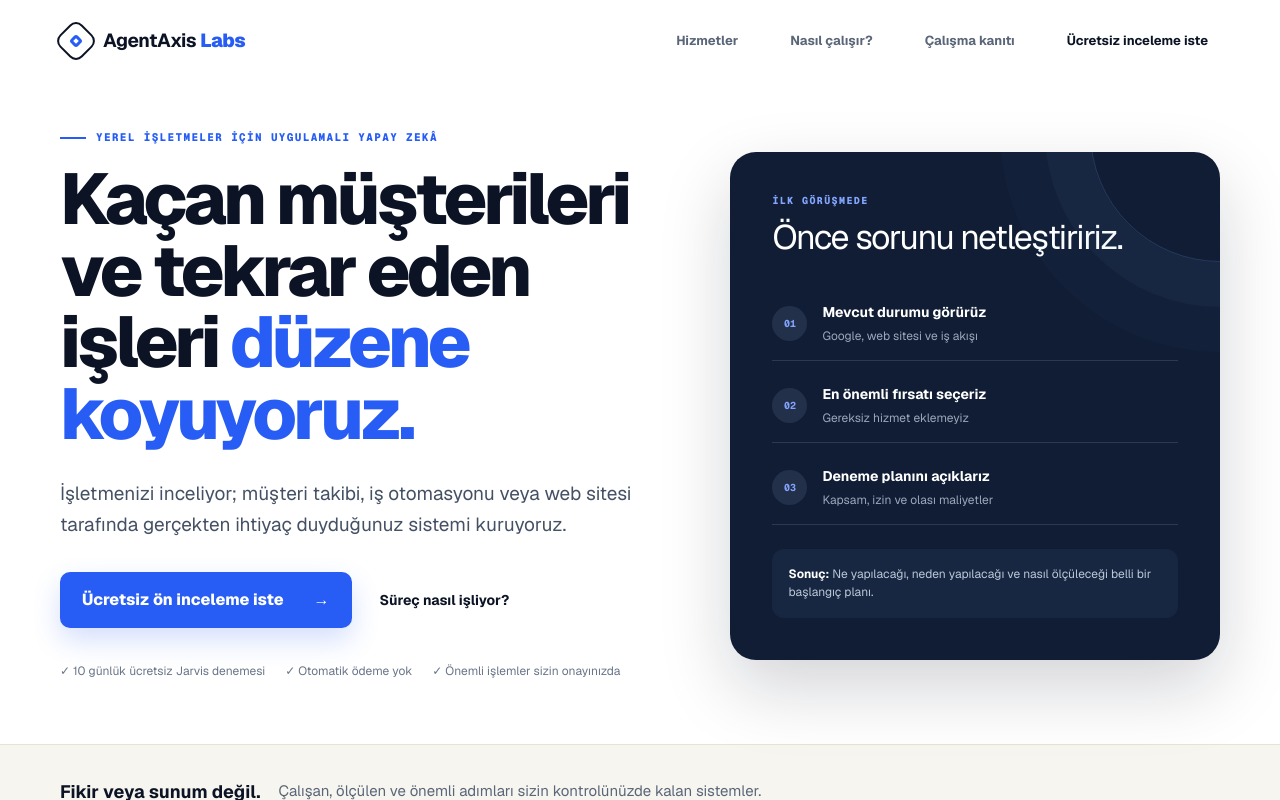
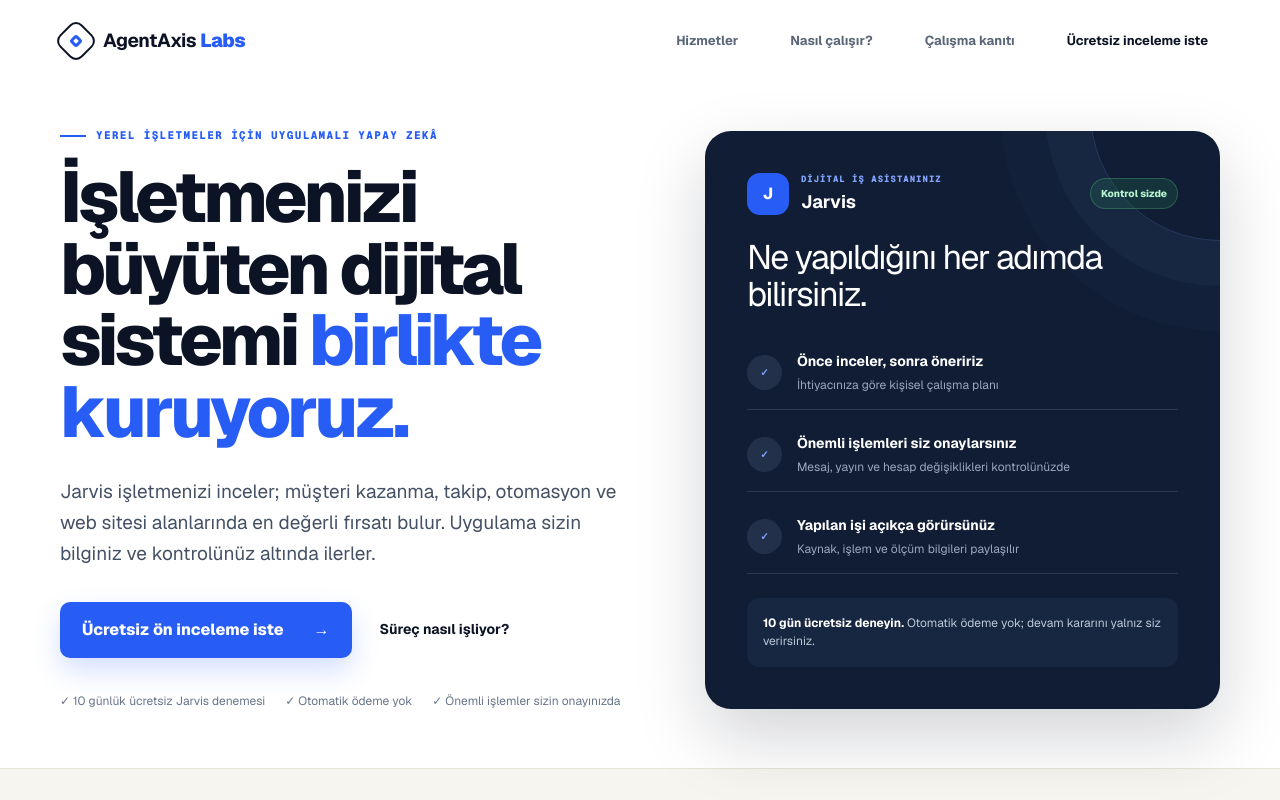
Before and after one commit to umutisbilen35-create/agentaxis-site, a Next.js app: page / in a window 1280 px wide. Built offline with nearby package versions, Linux system fonts and the light colour scheme.

Commit message:
Strengthen homepage services and trust

```diff
--- a/app/globals.css
+++ b/app/globals.css
@@ -38,7 +38,7 @@ a { color:inherit; text-decoration:none; }
 .eyebrow { margin:0 0 20px; color:var(--blue); font:750 11px/1 var(--font-geist-mono),monospace; letter-spacing:1.35px; text-transform:uppercase; display:flex; align-items:center; gap:10px; }
 .eyebrow span { width:26px; height:2px; background:currentColor; }
 .eyebrow.light { color:#84a5ff; }
-.hero { min-height:calc(100dvh - 174px); display:grid; grid-template-columns:1.1fr .9fr; gap:72px; align-items:center; padding-block:50px 64px; }
+.hero { min-height:580px; display:grid; grid-template-columns:1.06fr .94fr; gap:64px; align-items:center; padding-block:48px 58px; }
 h1 { font-size:clamp(49px,5.6vw,75px); line-height:1; letter-spacing:-3.8px; margin:0; max-width:760px; font-weight:710; }
 h1 em { color:var(--blue); font-style:normal; }
 .lead { color:#445064; max-width:680px; font-size:19px; line-height:1.65; margin:28px 0 32px; }
@@ -49,7 +49,13 @@ h1 em { color:var(--blue); font-style:normal; }
 .heroPanel { border-radius:26px; background:var(--navy); color:#fff; padding:42px; box-shadow:0 28px 70px rgba(11,19,36,.18); position:relative; overflow:hidden; }
 .heroPanel:after { content:""; position:absolute; width:260px; height:260px; border-radius:50%; border:1px solid rgba(132,165,255,.2); right:-130px; top:-150px; box-shadow:0 0 0 45px rgba(132,165,255,.04),0 0 0 90px rgba(132,165,255,.025); }
 .heroPanel>p { color:#84a5ff; font:750 10px var(--font-geist-mono); letter-spacing:1.4px; margin:0 0 12px; }
-.heroPanel h2 { font-size:34px; line-height:1.1; letter-spacing:-1.5px; margin:0 0 30px; max-width:360px; }
+.jarvisBadge { display:flex; align-items:center; gap:12px; margin-bottom:24px; position:relative; z-index:1; }
+.jarvisBadge>span { width:42px; height:42px; display:grid; place-items:center; border-radius:13px; background:var(--blue); color:#fff; font-weight:800; }
+.jarvisBadge small,.jarvisBadge strong { display:block; }
+.jarvisBadge small { color:#84a5ff; font:750 9px var(--font-geist-mono); letter-spacing:1px; margin-bottom:3px; }
+.jarvisBadge strong { font-size:18px; }
+.jarvisBadge i { margin-left:auto; color:#b7f5ce; background:rgba(52,211,110,.12); border:1px solid rgba(91,224,143,.25); border-radius:999px; padding:7px 10px; font-size:10px; font-weight:750; font-style:normal; }
+.heroPanel h2 { font-size:34px; line-height:1.1; letter-spacing:-1.5px; margin:0 0 22px; max-width:390px; }
 .heroPanel ul { list-style:none; padding:0; margin:0; display:grid; gap:8px; position:relative; z-index:1; }
 .heroPanel li { display:flex; gap:15px; align-items:center; border-bottom:1px solid #2b3a54; padding:15px 0; }
 .heroPanel li>span { width:35px; height:35px; display:grid; place-items:center; border-radius:50%; background:#22304a; color:#84a5ff; font:700 10px var(--font-geist-mono); flex:0 0 auto; }
@@ -59,15 +65,29 @@ h1 em { color:var(--blue); font-style:normal; }
 .panelNote { margin-top:24px; padding:16px; border-radius:12px; background:#172741; color:#bdc8d8; font-size:12px; line-height:1.55; }
 .panelNote strong { color:#fff; }
 
-.clarityBar { background:var(--cream); border-block:1px solid #e8e3d7; }
-.clarityBar .shell { min-height:92px; display:flex; align-items:center; gap:18px; }
-.clarityBar strong { font-size:18px; }
-.clarityBar span { color:var(--muted); font-size:15px; }
+.homeServices { background:var(--cream); border-block:1px solid #e8e3d7; padding:44px 0 40px; }
+.homeServicesHead { display:flex; align-items:end; justify-content:space-between; gap:30px; margin-bottom:25px; }
+.homeServicesHead small { color:var(--blue); font:750 10px var(--font-geist-mono); letter-spacing:1.2px; }
+.homeServicesHead h2 { font-size:clamp(25px,3vw,37px); letter-spacing:-1.4px; margin:7px 0 0; }
+.homeServicesHead button { border:0; background:none; color:var(--blue); font:700 13px inherit; cursor:pointer; white-space:nowrap; }
+.homeServiceGrid { display:grid; grid-template-columns:repeat(5,1fr); gap:10px; }
+.homeServiceGrid button { min-height:138px; padding:18px; text-align:left; border:1px solid #e1ded4; border-radius:16px; background:#fff; cursor:pointer; transition:.2s; }
+.homeServiceGrid button:hover { transform:translateY(-3px); border-color:#b8c9ff; box-shadow:0 14px 30px rgba(11,19,36,.08); }
+.homeServiceGrid i { width:34px; height:34px; display:grid; place-items:center; background:var(--sky); color:var(--blue); border-radius:10px; font-size:18px; font-style:normal; }
+.homeServiceGrid strong,.homeServiceGrid small { display:block; }
+.homeServiceGrid strong { margin:18px 0 5px; font-size:14px; }
+.homeServiceGrid small { color:var(--muted); font-size:10px; line-height:1.4; }
+.controlPromise { margin-top:22px; display:flex; align-items:center; justify-content:center; gap:22px; flex-wrap:wrap; color:#566276; font-size:12px; }
+.controlPromise strong { color:var(--ink); }
+.controlPromise span:before { content:"✓"; color:var(--blue); font-weight:800; margin-right:7px; }
 .section { padding-block:118px; }
 .sectionHead { display:flex; justify-content:space-between; align-items:end; gap:60px; margin-bottom:48px; }
 .sectionHead h2,.processIntro h2,.evidence h2,.finderCopy h2,.faq h2,.contact h2 { font-size:clamp(37px,4.1vw,55px); line-height:1.07; letter-spacing:-2.5px; margin:0; }
 .sectionHead>p { max-width:420px; color:var(--muted); line-height:1.7; margin:0 0 5px; }
-.serviceGrid { display:grid; grid-template-columns:repeat(3,1fr); gap:18px; }
+.serviceGrid { display:grid; grid-template-columns:repeat(6,1fr); gap:18px; }
+.serviceGrid article { grid-column:span 2; }
+.serviceGrid article:nth-child(4) { grid-column:2 / span 2; }
+.serviceGrid article:nth-child(5) { grid-column:4 / span 2; }
 .serviceGrid article { min-height:340px; border:1px solid var(--line); border-radius:21px; padding:30px; background:linear-gradient(155deg,#fff 55%,#f3f6ff); transition:.2s; }
 .serviceGrid article:hover { transform:translateY(-4px); border-color:#b8c9ff; box-shadow:0 20px 48px rgba(11,19,36,.08); }
 .serviceTop { display:flex; align-items:center; justify-content:space-between; gap:15px; }
@@ -196,10 +216,12 @@ footer .brandMark i { width:8px; height:8px; border-width:2px; }
   .tabStage { height:calc(100dvh - 112px); }
   .hero { grid-template-columns:1fr; gap:44px; padding-block:55px 75px; }
   .heroPanel { max-width:620px; }
-  .clarityBar .shell { align-items:flex-start; flex-direction:column; justify-content:center; gap:5px; padding-block:22px; }
+  .homeServiceGrid { grid-template-columns:repeat(2,1fr); }
+  .homeServiceGrid button:last-child { grid-column:1/-1; }
   .sectionHead { display:block; }
   .sectionHead>p { margin-top:20px; }
   .serviceGrid { grid-template-columns:1fr; }
+  .serviceGrid article,.serviceGrid article:nth-child(4),.serviceGrid article:nth-child(5) { grid-column:auto; }
   .serviceGrid article { min-height:245px; }
   .serviceGrid h3 { margin-top:40px; }
   .processSection>.shell,.evidence,.finderSection,.faq { grid-template-columns:1fr; gap:42px; }
@@ -220,6 +242,10 @@ footer .brandMark i { width:8px; height:8px; border-width:2px; }
   .trustRow { display:grid; gap:9px; }
   .heroPanel { padding:30px 22px; }
   .heroPanel h2 { font-size:29px; }
+  .homeServicesHead { align-items:flex-start; flex-direction:column; }
+  .homeServiceGrid { grid-template-columns:1fr; }
+  .homeServiceGrid button:last-child { grid-column:auto; }
+  .controlPromise { align-items:flex-start; flex-direction:column; gap:10px; }
   .section { padding-block:82px; }
   .processSection { padding-block:80px; }
   .processGrid,.evidenceChecklist { grid-template-columns:1fr; }
--- a/app/page.tsx
+++ b/app/page.tsx
@@ -8,21 +8,38 @@ type TabId = "anasayfa" | "hizmetler" | "surec" | "kanit" | "iletisim";
 const services = [
   {
     no: "01",
+    icon: "↗",
+    title: "Müşteri kazanma",
+    text: "Dijital görünürlüğünüzü ve rakiplerinizi inceler, daha fazla doğru müşteriye ulaşabileceğiniz fırsatları belirleriz.",
+    result: "Daha doğru fırsatlar",
+  },
+  {
+    no: "02",
+    icon: "◎",
     title: "Müşteri takibi",
     text: "Yeni talepleri, geri dönüşleri ve hatırlatmaları tek düzende toplarız. Hangi müşteriye ne zaman dönüleceği unutulmaz.",
     result: "Daha düzenli takip",
   },
   {
-    no: "02",
+    no: "03",
+    icon: "⚡",
     title: "İş otomasyonu",
     text: "Her gün tekrar ettiğiniz uygun işleri belirler, insan kontrolünü koruyan basit otomasyonlar kurarız.",
     result: "Daha az tekrar işi",
   },
   {
-    no: "03",
+    no: "04",
+    icon: "◇",
     title: "Web sitesi",
     text: "Ne yaptığınızı ilk bakışta anlatan, mobilde düzgün çalışan ve müşteriyi doğru adıma yönlendiren siteler hazırlarız.",
     result: "Daha anlaşılır dijital vitrin",
+  },
+  {
+    no: "05",
+    icon: "↺",
+    title: "Eski müşterileri kazanma",
+    text: "Uygun izinlere sahip eski müşteri listeniz için düzenli, kontrollü ve ölçülebilir bir yeniden iletişim planı hazırlarız.",
+    result: "Değerli ilişkileri canlandırma",
   },
 ];
 
@@ -70,9 +87,9 @@ export default function Home() {
       <div className="hero shell">
         <div className="heroCopy">
           <p className="eyebrow"><span /> Yerel işletmeler için uygulamalı yapay zekâ</p>
-          <h1>Kaçan müşterileri ve tekrar eden işleri <em>düzene koyuyoruz.</em></h1>
+          <h1>İşletmenizi büyüten dijital sistemi <em>birlikte kuruyoruz.</em></h1>
           <p className="lead">
-            İşletmenizi inceliyor; müşteri takibi, iş otomasyonu veya web sitesi tarafında gerçekten ihtiyaç duyduğunuz sistemi kuruyoruz.
+            Jarvis işletmenizi inceler; müşteri kazanma, takip, otomasyon ve web sitesi alanlarında en değerli fırsatı bulur. Uygulama sizin bilginiz ve kontrolünüz altında ilerler.
           </p>
           <div className="heroActions">
             <button className="primary" type="button" onClick={() => tabAc("iletisim")}>Ücretsiz ön inceleme iste <span>→</span></button>
@@ -85,22 +102,28 @@ export default function Home() {
           </div>
         </div>
 
-        <aside className="heroPanel" aria-label="AgentAxis çalışma özeti">
-          <p>İLK GÖRÜŞMEDE</p>
-          <h2>Önce sorunu netleştiririz.</h2>
+        <aside className="heroPanel" aria-label="Jarvis güven ve kontrol özeti">
+          <div className="jarvisBadge"><span>J</span><div><small>DİJİTAL İŞ ASİSTANINIZ</small><strong>Jarvis</strong></div><i>Kontrol sizde</i></div>
+          <h2>Ne yapıldığını her adımda bilirsiniz.</h2>
           <ul>
-            <li><span>01</span><div><b>Mevcut durumu görürüz</b><small>Google, web sitesi ve iş akışı</small></div></li>
-            <li><span>02</span><div><b>En önemli fırsatı seçeriz</b><small>Gereksiz hizmet eklemeyiz</small></div></li>
-            <li><span>03</span><div><b>Deneme planını açıklarız</b><small>Kapsam, izin ve olası maliyetler</small></div></li>
+            <li><span>✓</span><div><b>Önce inceler, sonra öneririz</b><small>İhtiyacınıza göre kişisel çalışma planı</small></div></li>
+            <li><span>✓</span><div><b>Önemli işlemleri siz onaylarsınız</b><small>Mesaj, yayın ve hesap değişiklikleri kontrolünüzde</small></div></li>
+            <li><span>✓</span><div><b>Yapılan işi açıkça görürsünüz</b><small>Kaynak, işlem ve ölçüm bilgileri paylaşılır</small></div></li>
           </ul>
-          <div className="panelNote"><strong>Sonuç:</strong> Ne yapılacağı, neden yapılacağı ve nasıl ölçüleceği belli bir başlangıç planı.</div>
+          <div className="panelNote"><strong>10 gün ücretsiz deneyin.</strong> Otomatik ödeme yok; devam kararını yalnız siz verirsiniz.</div>
         </aside>
       </div>
 
-      <section className="clarityBar">
+      <section className="homeServices" aria-label="Tüm hizmetlerimiz">
         <div className="shell">
-          <strong>Fikir veya sunum değil.</strong>
-          <span>Çalışan, ölçülen ve önemli adımları sizin kontrolünüzde kalan sistemler.</span>
+          <div className="homeServicesHead"><div><small>İHTİYACINIZ OLABİLECEK HİZMETLER</small><h2>Jarvis işletmeniz için doğru başlangıcı bulur.</h2></div><button type="button" onClick={() => tabAc("hizmetler")}>Tüm detayları gör <span>→</span></button></div>
+          <div className="homeServiceGrid">
+            {services.map((service) => <button type="button" key={service.no} onClick={() => tabAc("hizmetler")}><i>{service.icon}</i><strong>{service.title}</strong><small>{service.result}</small></button>)}
+          </div>
+          <div className="controlPromise">
+            <strong>Güven sözümüz:</strong>
+            <span>Şeffaf kapsam</span><span>Sizin açık onayınız</span><span>Ölçülebilir çalışma</span><span>Otomatik ödeme yok</span>
+          </div>
         </div>
       </section>
       </section>
@@ -117,7 +140,7 @@ export default function Home() {
         <div className="serviceGrid">
           {services.map((service) => (
             <article key={service.no}>
-              <div className="serviceTop"><span>{service.no}</span><small>{service.result}</small></div>
+              <div className="serviceTop"><span>{service.icon}</span><small>{service.result}</small></div>
               <h3>{service.title}</h3>
               <p>{service.text}</p>
             </article>
```
Also changed, not shown: 1 other file (tests, documents, lock files or other folders).
